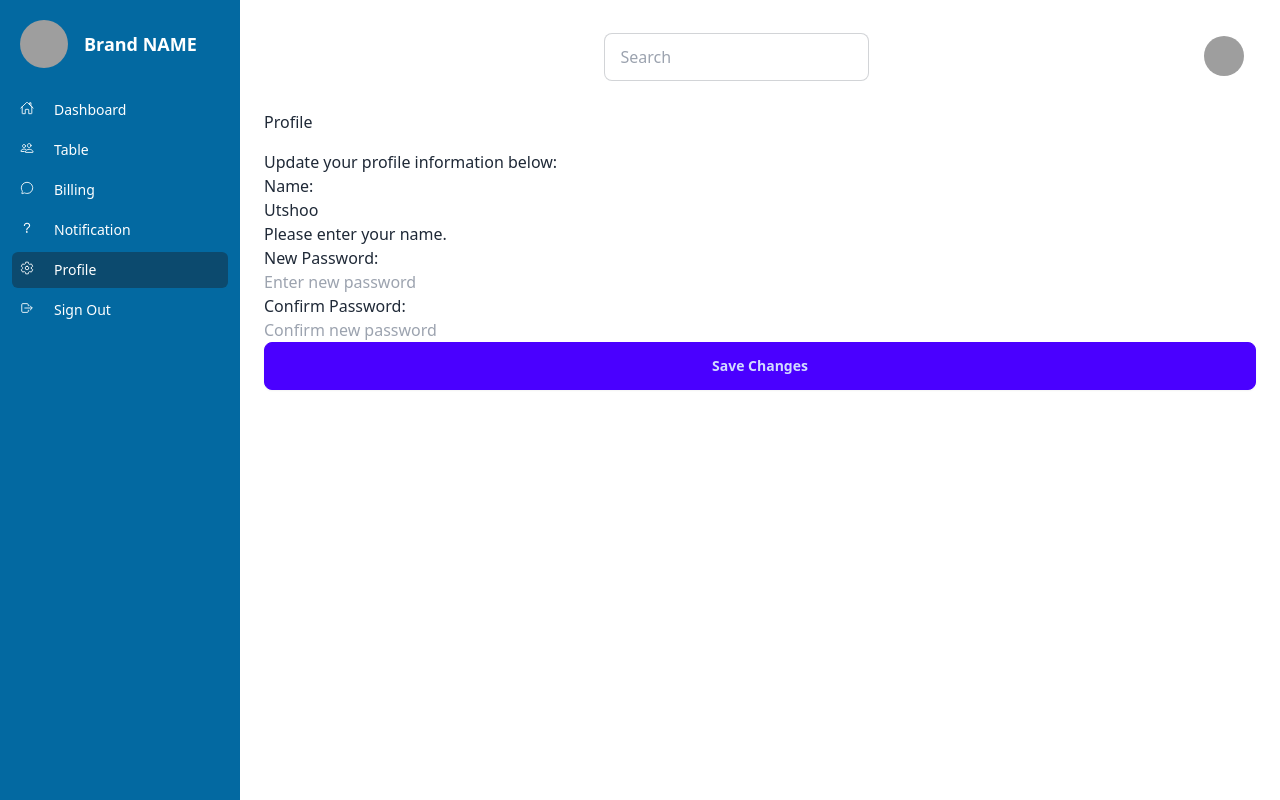
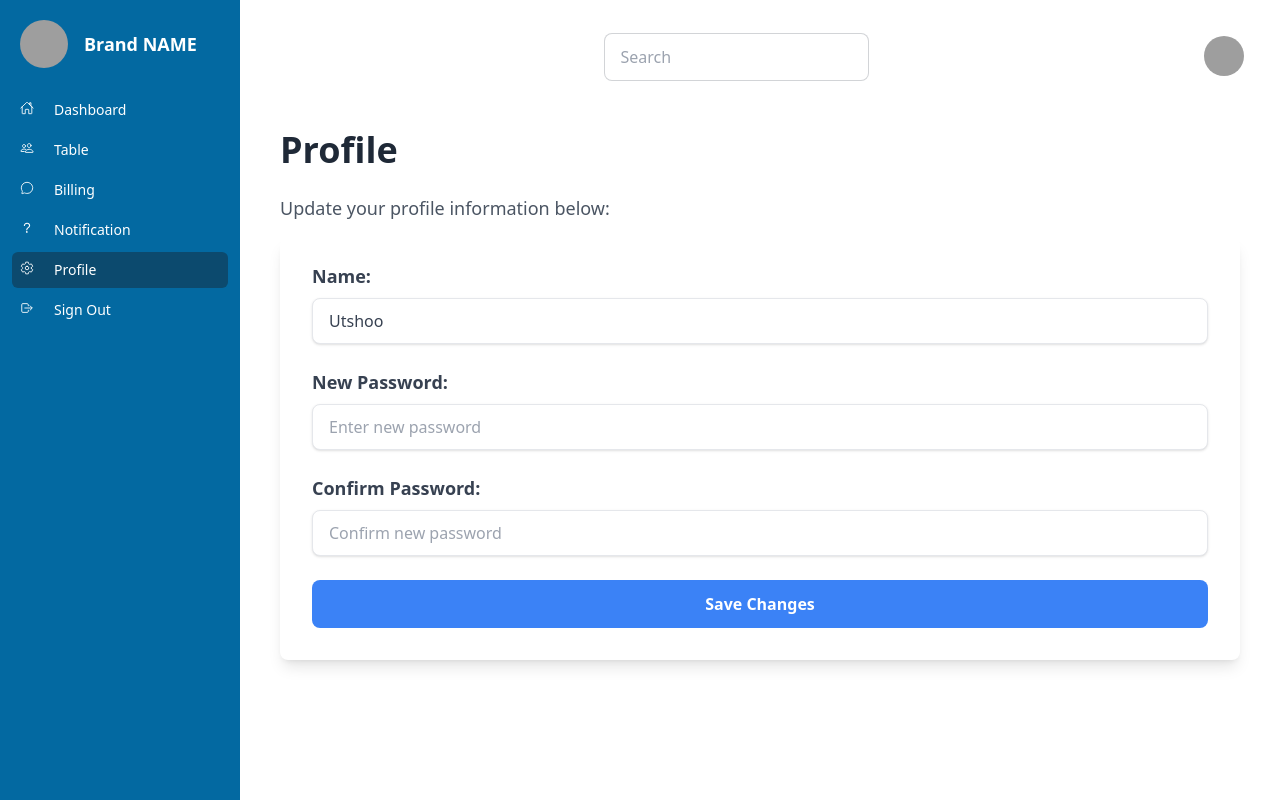
Before and after one commit to MorshedulHoque/user-dashboard, a Flask app: page /profile in a window 1280 px wide. Run offline with Flask 3, Linux system fonts and the light colour scheme; a user stored in the database is signed in; data comes from the database, SQL or seed files in the repository; some libraries are stand-ins or nearby versions; grey boxes are pictures that could not be loaded.

Commit message:
changed profile ui

```diff
--- a/templates/profile.html
+++ b/templates/profile.html
@@ -3,18 +3,18 @@
 {% block title %}Profile - Your Dashboard{% endblock %}
 
 {% block content %}
-    <div class="container mt-5">
-        <h1 class="mb-4">Profile</h1>
-        <p class="lead">Update your profile information below:</p>
+<div class="container mx-auto mt-10 px-4">
+    <h1 class="text-4xl font-bold text-gray-800 mb-6">Profile</h1>
+    <p class="text-lg text-gray-600 mb-4">Update your profile information below:</p>
 
     <!-- Flash message for success or error -->
     {% with messages = get_flashed_messages(with_categories=true) %}
       {% if messages %}
-            <div class="alert alert-dismissible fade show">
+        <div class="mb-4">
           {% for category, message in messages %}
-                <div class="alert alert-{{ category }} alert-dismissible fade show" role="alert">
+            <div class="alert alert-{{ category }} bg-{{ category }}-100 border border-{{ category }}-300 text-{{ category }}-700 rounded-lg p-4 mb-2" role="alert">
               {{ message }}
-                  <button type="button" class="close" data-dismiss="alert" aria-label="Close">
+              <button type="button" class="close text-{{ category }}-500 hover:text-{{ category }}-700" aria-label="Close" data-dismiss="alert">
                 <span aria-hidden="true">&times;</span>
               </button>
             </div>
@@ -23,35 +23,34 @@
       {% endif %}
     {% endwith %}
 
-        <form method="POST" action="{{ url_for('profile') }}" class="needs-validation" novalidate>
+    <form method="POST" action="{{ url_for('profile') }}" class="bg-white shadow-lg rounded-lg px-8 pt-6 pb-8 mb-4">
         <!-- Name input field -->
-            <div class="form-group">
-                <label for="name">Name:</label>
-                <input type="text" id="name" name="name" class="form-control" value="{{ current_user['full_name'] }}" required>
-                <div class="invalid-feedback">
-                    Please enter your name.
-                </div>
+        <div class="mb-6">
+            <label for="name" class="block text-gray-700 text-lg font-semibold mb-2">Name:</label>
+            <input type="text" id="name" name="name" class="shadow appearance-none border rounded-lg w-full py-3 px-4 text-gray-700 leading-tight focus:outline-none focus:ring-2 focus:ring-blue-500 focus:border-transparent" value="{{ current_user['full_name'] }}" required>
+
         </div>
 
         <!-- Password input fields -->
-            <div class="form-group">
-                <label for="password">New Password:</label>
-                <input type="password" id="password" name="password" class="form-control" placeholder="Enter new password">
+        <div class="mb-6">
+            <label for="password" class="block text-gray-700 text-lg font-semibold mb-2">New Password:</label>
+            <input type="password" id="password" name="password" class="shadow appearance-none border rounded-lg w-full py-3 px-4 text-gray-700 leading-tight focus:outline-none focus:ring-2 focus:ring-blue-500 focus:border-transparent" placeholder="Enter new password">
         </div>
 
-            <div class="form-group">
-                <label for="confirm_password">Confirm Password:</label>
-                <input type="password" id="confirm_password" name="confirm_password" class="form-control" placeholder="Confirm new password">
+        <div class="mb-6">
+            <label for="confirm_password" class="block text-gray-700 text-lg font-semibold mb-2">Confirm Password:</label>
+            <input type="password" id="confirm_password" name="confirm_password" class="shadow appearance-none border rounded-lg w-full py-3 px-4 text-gray-700 leading-tight focus:outline-none focus:ring-2 focus:ring-blue-500 focus:border-transparent" placeholder="Confirm new password">
         </div>
 
         <!-- Submit button -->
-            <button type="submit" class="btn btn-primary btn-block">Save Changes</button>
+        <button type="submit" class="bg-blue-500 hover:bg-blue-700 text-white font-bold py-3 px-6 rounded-lg focus:outline-none focus:ring-2 focus:ring-blue-500 focus:ring-opacity-50 w-full transition duration-200">
+            Save Changes
+        </button>
     </form>
 </div>
 
-    <!-- Optional JavaScript for Bootstrap features -->
+<!-- Optional JavaScript for form validation -->
 <script>
-        // Example starter JavaScript for disabling form submissions if there are invalid fields
     (function () {
         'use strict';
         window.addEventListener('load', function () {
```
Lines whose indentation alone changed are shown as unchanged.
